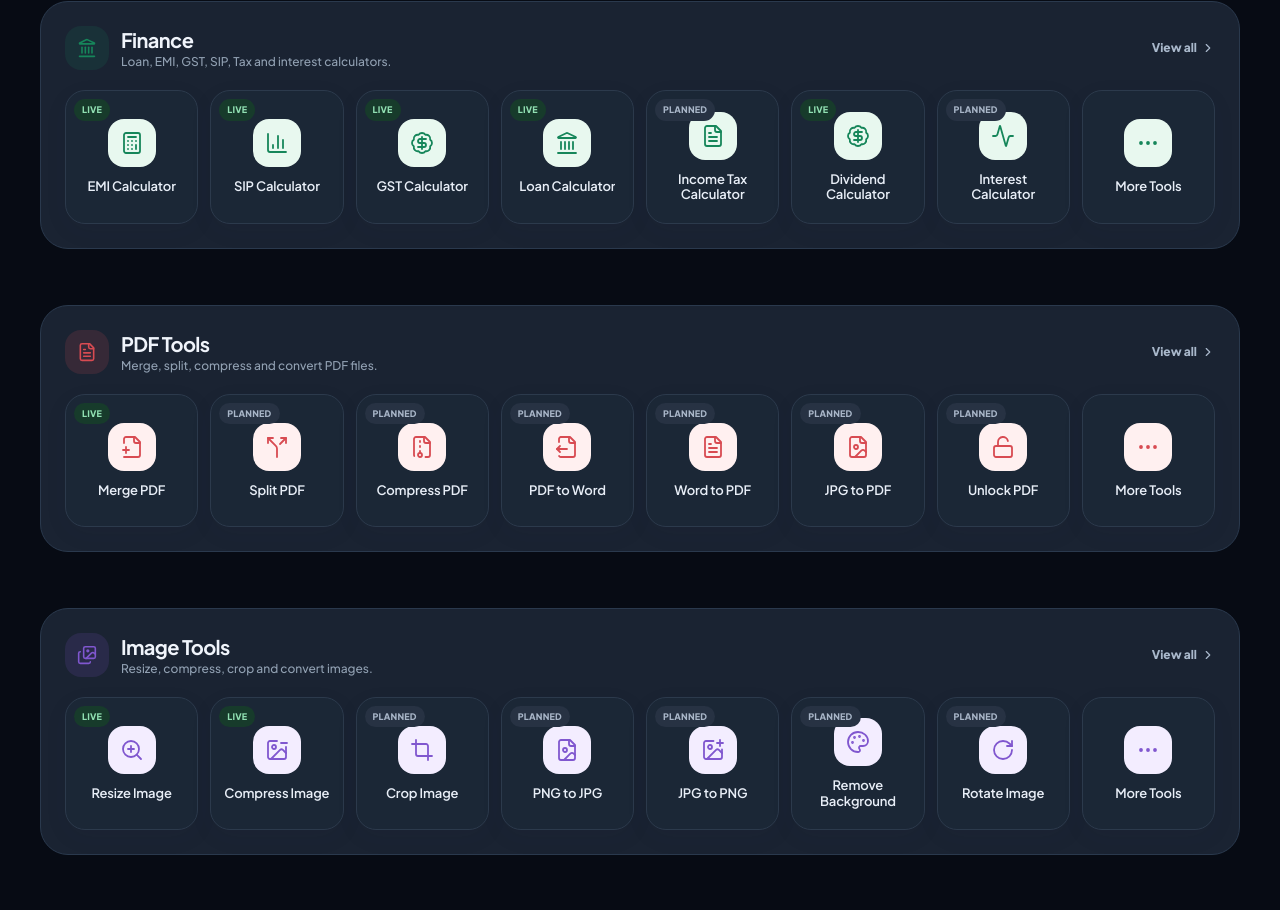
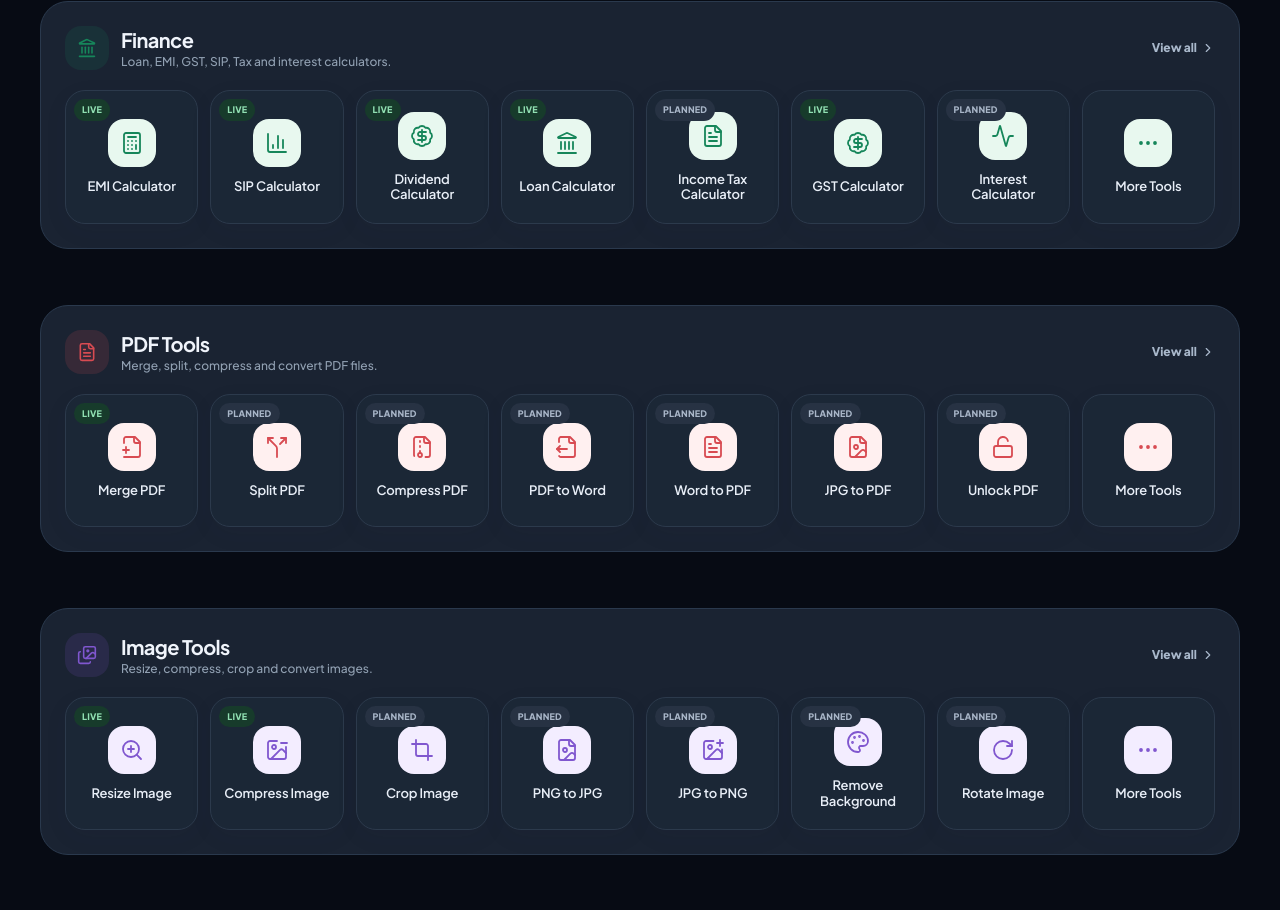
Before and after one commit to samavb6-oss/toolhub, a React (Vite) app: page / in a window 1280 px wide. Shown: the part 1148-2058 px from the top of the page. Built offline with nearby package versions, Linux system fonts and the light colour scheme.

Commit message:
Reorder finance tools: dividend third, GST sixth

```diff
--- a/src/components/ToolsHomepage.tsx
+++ b/src/components/ToolsHomepage.tsx
@@ -29,8 +29,8 @@ const categories: Category[] = [
     name: "Finance", eyebrow: "Loan, EMI, GST, SIP, Tax and interest calculators.", icon: Landmark,
     tint: "#e8f8ef", accent: "#16865a", tools: [
       { name: "EMI Calculator", icon: Calculator }, { name: "SIP Calculator", icon: BarChart3 },
-      { name: "GST Calculator", icon: BadgeDollarSign }, { name: "Loan Calculator", icon: Landmark },
-      { name: "Income Tax Calculator", icon: FileText }, { name: "Dividend Calculator", icon: BadgeDollarSign },
+      { name: "Dividend Calculator", icon: BadgeDollarSign }, { name: "Loan Calculator", icon: Landmark },
+      { name: "Income Tax Calculator", icon: FileText }, { name: "GST Calculator", icon: BadgeDollarSign },
       { name: "Interest Calculator", icon: Activity }, { name: "More Tools", icon: MoreHorizontal },
     ],
   },
```
